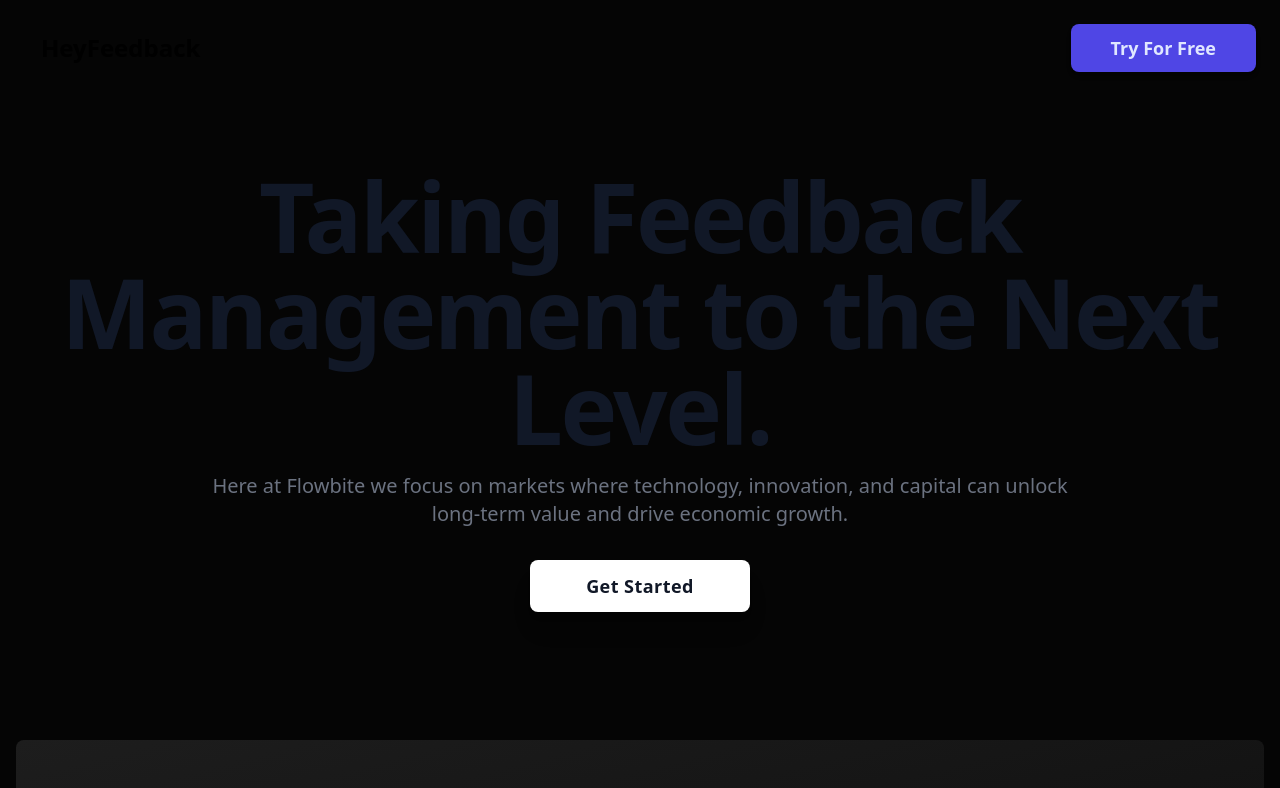
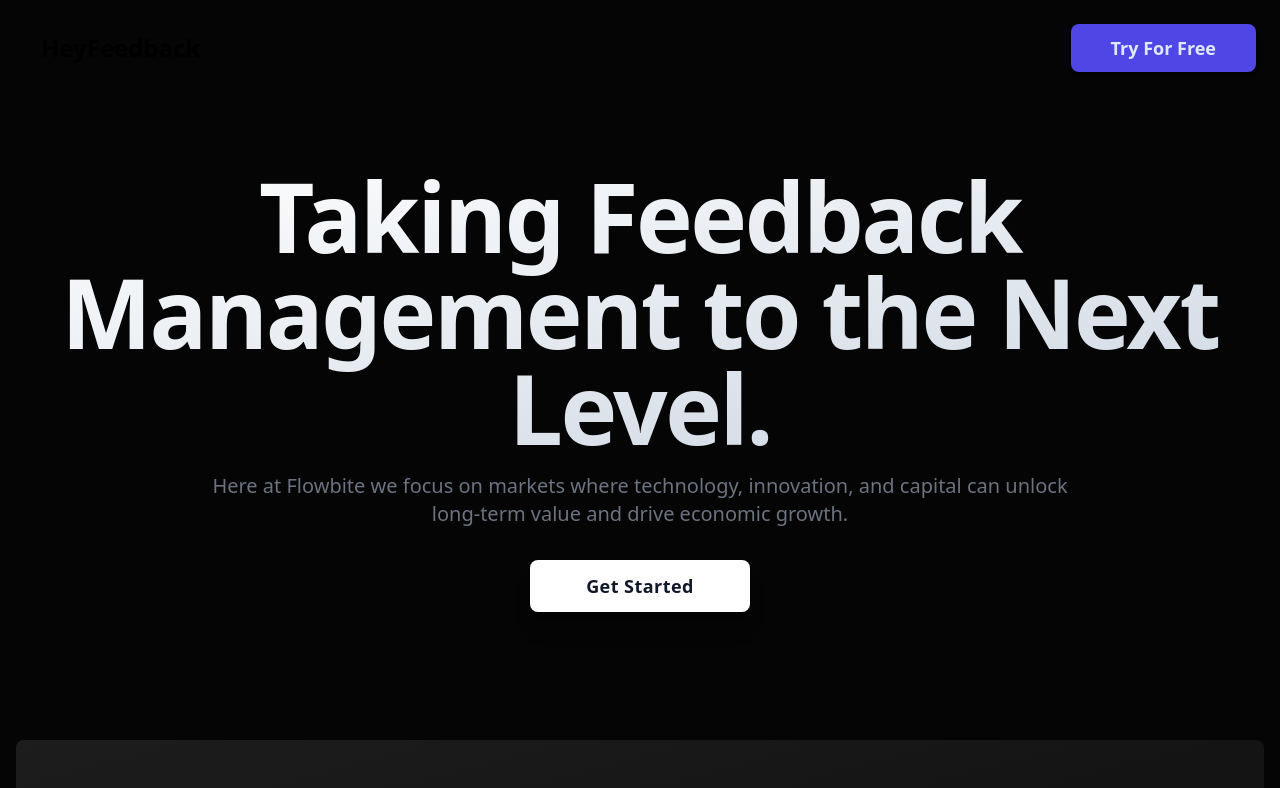
Before and after one commit to ramezj/HeyFeedback, a Next.js app: page / in a window 1280 px wide. Shown: the top 788 px of the page. Built offline with nearby package versions, Linux system fonts and the light colour scheme; no server answers.

Commit message:
Jumbotron text changed

```diff
--- a/src/Components/Jumbotron.js
+++ b/src/Components/Jumbotron.js
@@ -6,7 +6,7 @@ return (
     <>
 <section>
     <div className="py-8 px-4 mx-auto max-w-screen-xl text-center lg:py-16">
-        <h1 className="mb-4 text-5xl font-extrabold tracking-tight leading-none text-gray-900 md:text-5xl lg:text-8xl dark:text-white">Taking Feedback Management to the Next Level. </h1>
+        <h1 className="mb-4 text-5xl font-extrabold tracking-tight leading-none text-gray-900 md:text-5xl lg:text-8xl bg-gradient-to-br from-white to-slate-300 inline-block text-transparent bg-clip-text">Taking Feedback Management to the Next Level. </h1>
         <p className="mb-8 text-lg font-normal text-gray-500 lg:text-xl sm:px-16 lg:px-48 dark:text-gray-400">Here at Flowbite we focus on markets where technology, innovation, and capital can unlock long-term value and drive economic growth.</p>
         <div className="flex flex-col space-y-4 sm:flex-row sm:justify-center sm:space-y-0 sm:space-x-4">
         <button type="button" className="font-bold text-lg flex items-center justify-center text-gray-900 bg-white shadow-xl px-14 py-3 tracking-wide capitalize transition-colors transform rounded-lg">
```
